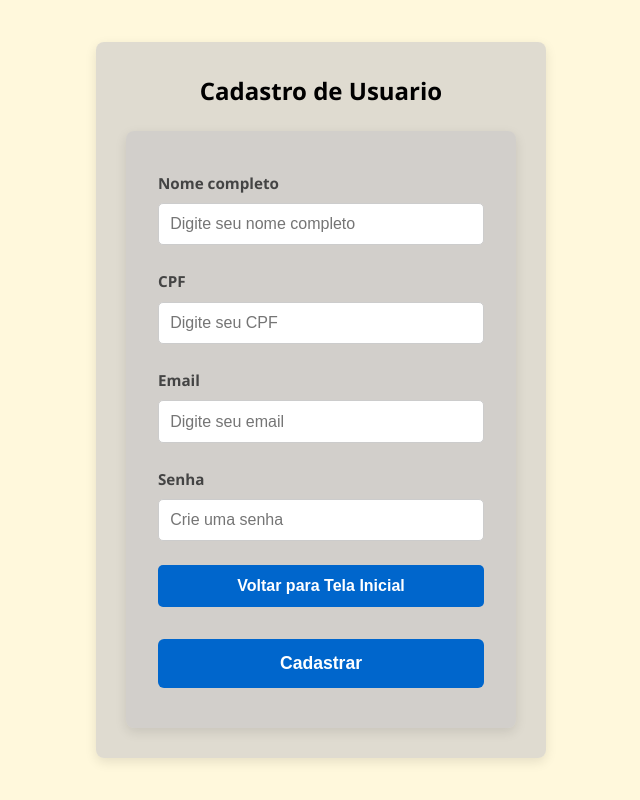
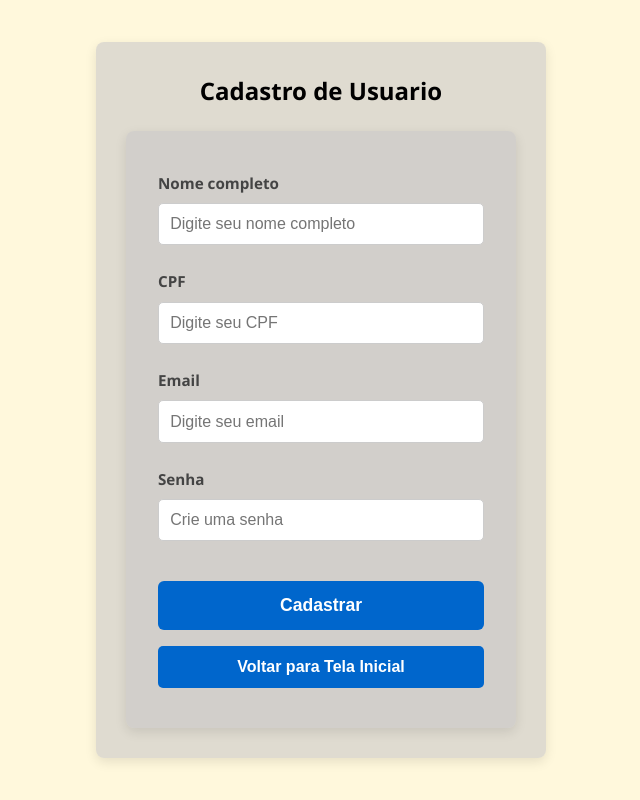
Before and after one commit to CaboFernando/AS65A-N15, a website: page cadastro.html in a window 1280 px wide. Shown: the whole page, without its empty margins (319-959 px from the left). Drawn offline with Linux system fonts and the light colour scheme.

Commit message:
correção de disposição de botoes

```diff
--- a/cadastro.html
+++ b/cadastro.html
@@ -31,10 +31,12 @@
                 <input type="password" id="senha" name="senha" placeholder="Crie uma senha" required minlength="6">
             </div>
 
-            <div class="button-group"> <button type="button" onclick="window.location.href='index.html'"><i
-                        class="fas fa-arrow-left"></i>
-                    Voltar para Tela Inicial</button>
+            <div class="button-group">
                 <button type="submit">Cadastrar</button>
+                <button type="button" onclick="window.location.href='index.html'">
+                    <i class="fas fa-arrow-left"></i>
+                        Voltar para Tela Inicial
+                </button>
             </div>
         </form>
     </div>
```
